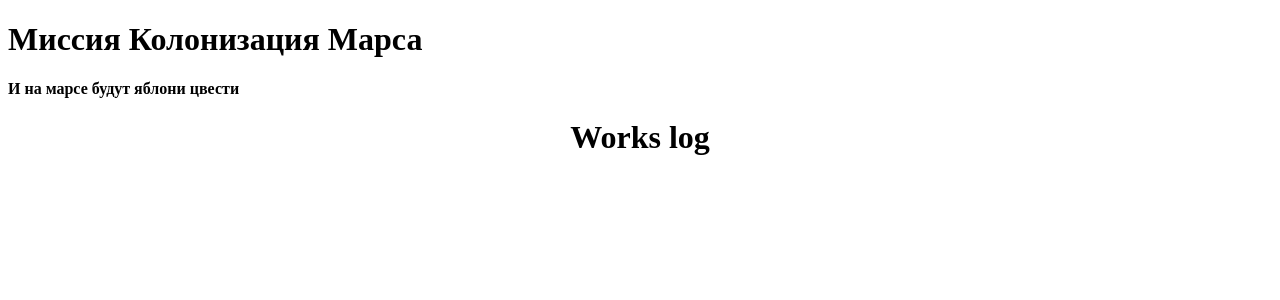
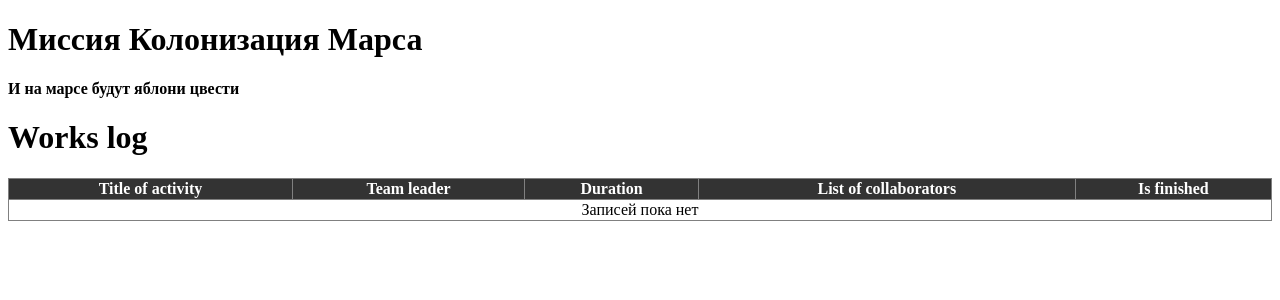
Before and after one commit to perdunchik322/TestTasks, a Flask app: template templates/table.html in a window 1280 px wide. Shown: the top 300 px of the page. Run offline with Flask 3, Linux system fonts and the light colour scheme; the template is opened without the code that fills it, so the values that code supplies are empty.

Commit message:
works everything but without registation

```diff
--- a/main.py
+++ b/main.py
@@ -24,6 +24,12 @@ def load_user(user_id):
     db_sess = db_session.create_session()
     return db_sess.get(User, user_id)
 
+@app.route('/')
+@login_required
+def main():
+    session = db_session.create_session()
+    logs = session.query(Jobs).all()
+    return render_template('table.html', logs=logs)
 
 class AuthForm(FlaskForm):
     email = EmailField('Почта', validators=[DataRequired()])
@@ -60,7 +66,7 @@ def login():
 
             if user and user.check_password(form.password.data):
                 login_user(user)
-                return redirect('/jobs')
+                return redirect('/')
 
             message = "Неверный логин или пароль"
 
@@ -76,7 +82,7 @@ def login():
                 db_sess.commit()
 
                 login_user(user)
-                return redirect('/jobs')
+                return redirect('/')
 
     return render_template('login.html', form=form, message=message)
 
--- a/templates/table.html
+++ b/templates/table.html
@@ -1,26 +1,33 @@
 {% extends "base.html" %}
 
 {% block content %}
-<h1 align="center">Works log</h1>
-{% for action in logs %}
-<table width="50%" border="1px">
-    <tr class="headers_of_tables">
-    <td colspan="5">Action # {{ action.id }}</td>
+<h1>Works log</h1>
+
+<table border="1" style="width: 100%; border-collapse: collapse;">
+    <tr style="background-color: #333; color: white;">
+        <th>Title of activity</th>
+        <th>Team leader</th>
+        <th>Duration</th>
+        <th>List of collaborators</th>
+        <th>Is finished</th>
     </tr>
+
+    {% for log in logs %}
     <tr>
-        <td bgcolor="grey">Title of activity</td>
-        <td bgcolor="grey">Team leader</td>
-        <td bgcolor="grey"> Duration</td>
-        <td bgcolor="grey">List of collaborators</td>
-        <td bgcolor="grey">if finished</td>
+        <td>{{ log.job }}</td>
+
+        <td>{{ log.team_leader_id }}</td>
+
+        <td>{{ log.work_size }}</td>
+
+        <td>{{ log.collaborators }}</td>
+
+        <td>{{ 'Да' if log.is_finished == 1 else 'Нет' }}</td>
     </tr>
+    {% else %}
     <tr>
-        <td>{{ action.title }}</td>
-        <td>{{ action.names}}</td>
-        <td>{{ action.Duration }}</td>
-        <td>{{ action.list_of_collaborators }}</td>
-        <td>{{ action.if_finished }}</td>
+        <td colspan="5" style="text-align: center;">Записей пока нет</td>
     </tr>
+    {% endfor %}
 </table>
-{% endfor %}
 {% endblock %}
```
Also changed, not shown: data/works_log.py (deleted, +0 -13 lines), db/blogs.db.
